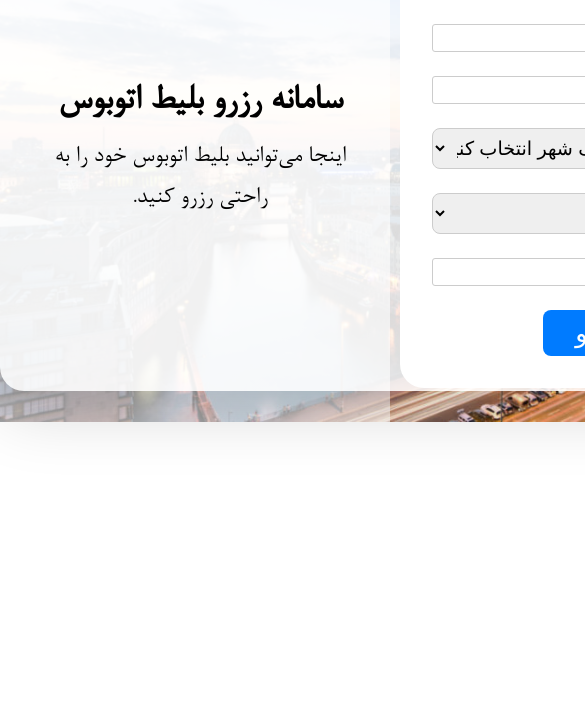
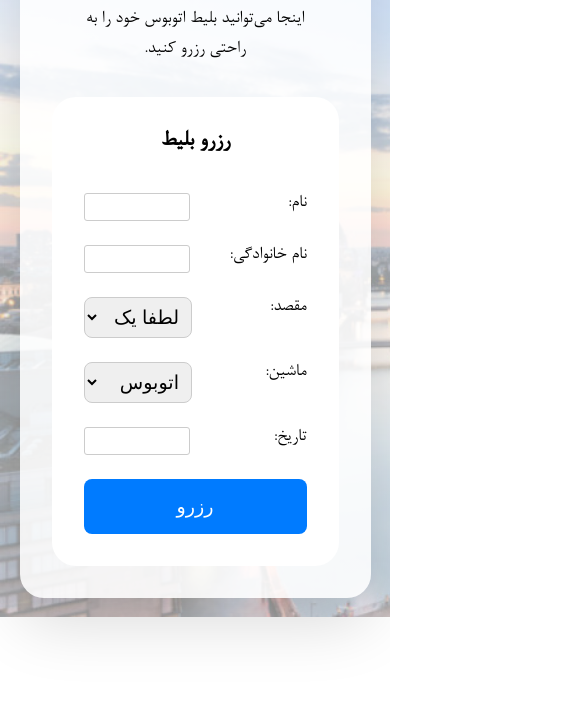
Before and after one commit to The-Dark-Lord2002/99121045, a plain HTML site: page web/project/index.html in a window 390 px wide. Shown: the part 120-844 px from the top of the page, 585 px wide, since content can reach past the window. Drawn offline with Linux system fonts and the light colour scheme.

Commit message:
make website responsive

```diff
--- a/web/project/style.css
+++ b/web/project/style.css
@@ -107,3 +107,82 @@ section {
 .reserve-form > button:hover {
   background-color: #0056b3;
 }
+/*responsive*/
+
+/* Responsive Styles */
+
+@media (max-width: 1200px) {
+  section {
+    width: 80%;
+    height: auto;
+    margin: 5% auto;
+  }
+
+  .describe,
+  .reserve-form {
+    width: 100%;
+  }
+
+  .describe > h1,
+  .reserve-form > h1 {
+    font-size: 2rem;
+  }
+}
+
+@media (max-width: 768px) {
+  section {
+    flex-direction: column;
+    padding: 2rem;
+  }
+
+  .describe > h1,
+  .reserve-form > h1 {
+    font-size: 1.8rem;
+  }
+
+  .describe > p,
+  .holder > label,
+  .holder > input,
+  .holder > select,
+  .reserve-form > button {
+    font-size: 1.4rem;
+  }
+
+  .holder > label {
+    width: 100%;
+    text-align: right;
+  }
+
+  .holder > input,
+  .holder > select {
+    width: 100%;
+  }
+
+  .reserve-form > button {
+    width: 100%;
+    padding: 1rem;
+  }
+}
+
+@media (max-width: 480px) {
+  body {
+    font-size: 50%;
+  }
+
+  section {
+    width: 90%;
+  }
+
+  .describe > h1,
+  .reserve-form > h1 {
+    font-size: 1.5rem;
+  }
+
+  .describe > p,
+  .holder > label,
+  .holder > input,
+  .holder > select,
+  .reserve-form > button {
+    font-size: 1.2rem;
+  }
+}
```
